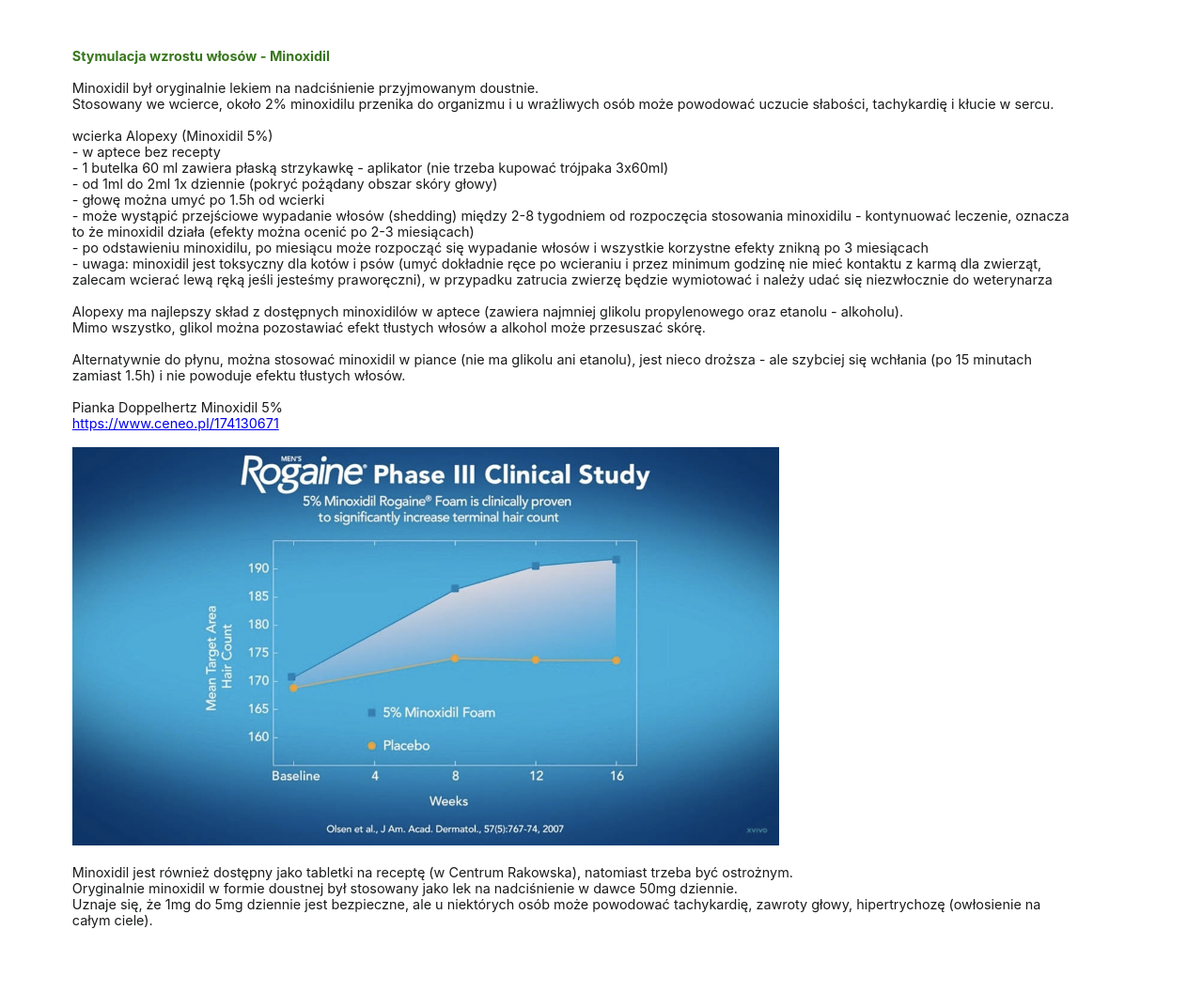
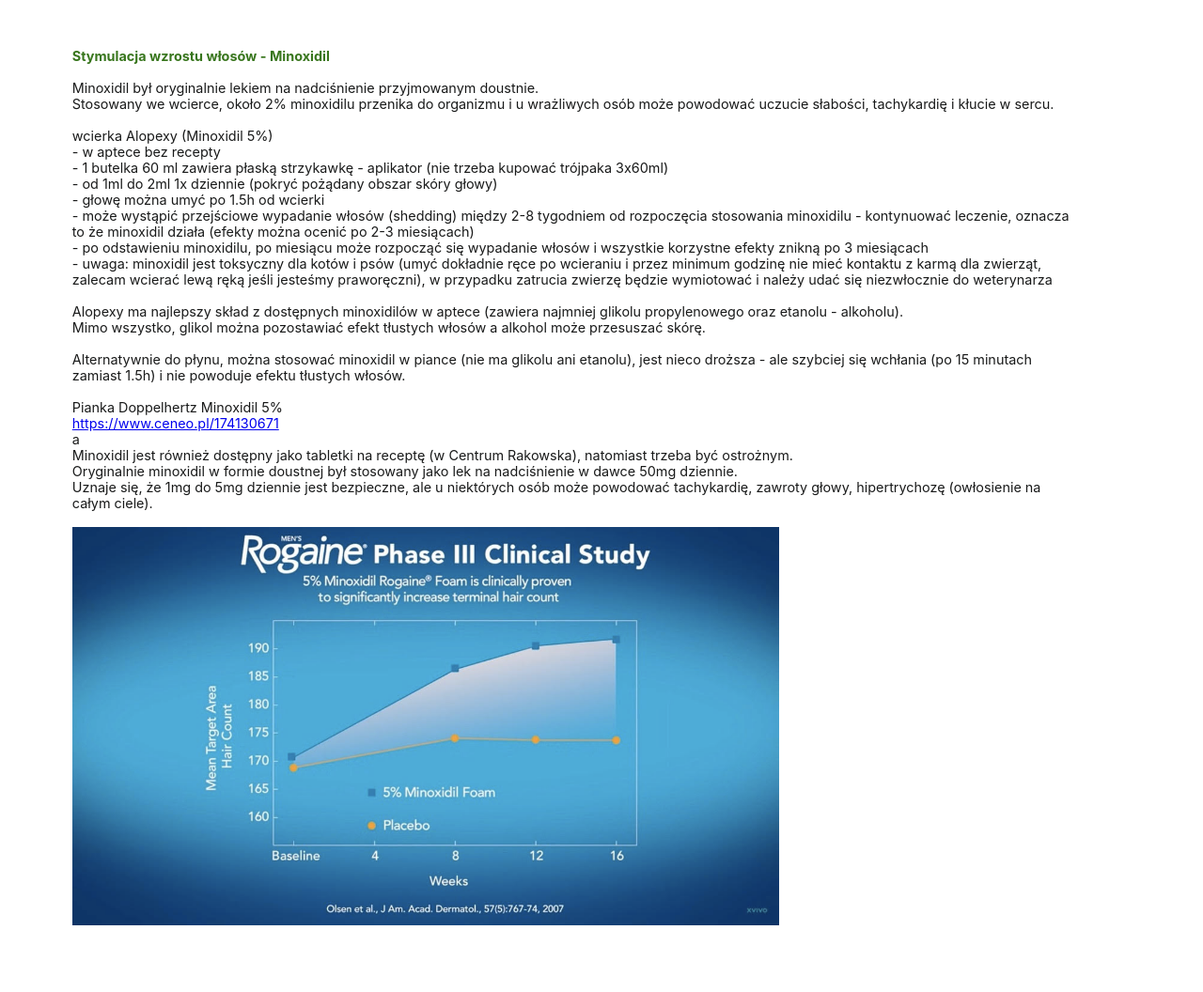
Before and after one commit to feegloo/feegloo.github.io, a Jekyll site: the page minoxidil/index.html, which Jekyll copies as it is, in a window 1280 px wide. Shown: the whole page at 94% size. Built offline with Jekyll 4.4.1, drawn with Linux system fonts in a browser that asks for light colours.

Commit message:
Update index.html

```diff
--- a/minoxidil/index.html
+++ b/minoxidil/index.html
@@ -94,6 +94,18 @@
     <div>Pianka Doppelhertz Minoxidil 5%</div>
     <a href="https://www.ceneo.pl/174130671" target="_blank">https://www.ceneo.pl/174130671</a>
     <br>
+    a<div>
+      Minoxidil&nbsp;jest również dostępny jako tabletki na receptę (w&nbsp;Centrum Rakowska), natomiast
+      trzeba być ostrożnym.&nbsp;
+    </div>
+    <div>
+      Oryginalnie&nbsp;minoxidil&nbsp;w&nbsp;formie doustnej był stosowany jako lek na
+      nadciśnienie&nbsp;w&nbsp;dawce 50mg dziennie.&nbsp;
+    </div>
+    <div>
+      Uznaje się, że 1mg do 5mg dziennie jest bezpieczne, ale u niektórych osób może powodować tachykardię,
+      zawroty głowy, hipertrychozę&nbsp;(owłosienie na całym ciele).
+    </div>
     <div>
       <br>
     </div>
@@ -102,20 +114,6 @@
         src="./minoxidil.jpg"
         style="width: 70%;"
         >
-    <div>
-      <br/>
-      <div>
-        Minoxidil&nbsp;jest również dostępny jako tabletki na receptę (w&nbsp;Centrum Rakowska), natomiast
-        trzeba być ostrożnym.&nbsp;
-      </div>
-      <div>
-        Oryginalnie&nbsp;minoxidil&nbsp;w&nbsp;formie doustnej był stosowany jako lek na
-        nadciśnienie&nbsp;w&nbsp;dawce 50mg dziennie.&nbsp;
-      </div>
-      <div>
-        Uznaje się, że 1mg do 5mg dziennie jest bezpieczne, ale u niektórych osób może powodować tachykardię,
-        zawroty głowy, hipertrychozę&nbsp;(owłosienie na całym ciele).
-      </div>
     </div>
     <br/>
     <br/>
```
